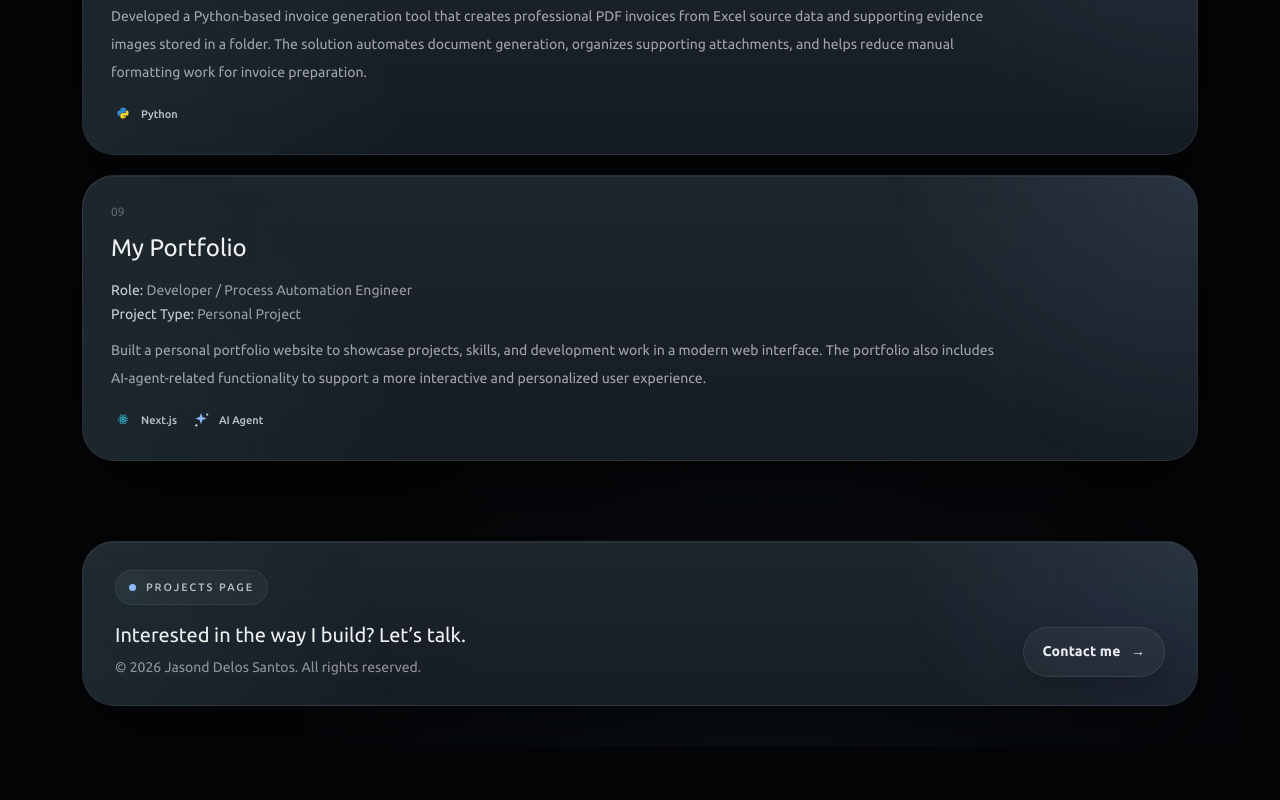
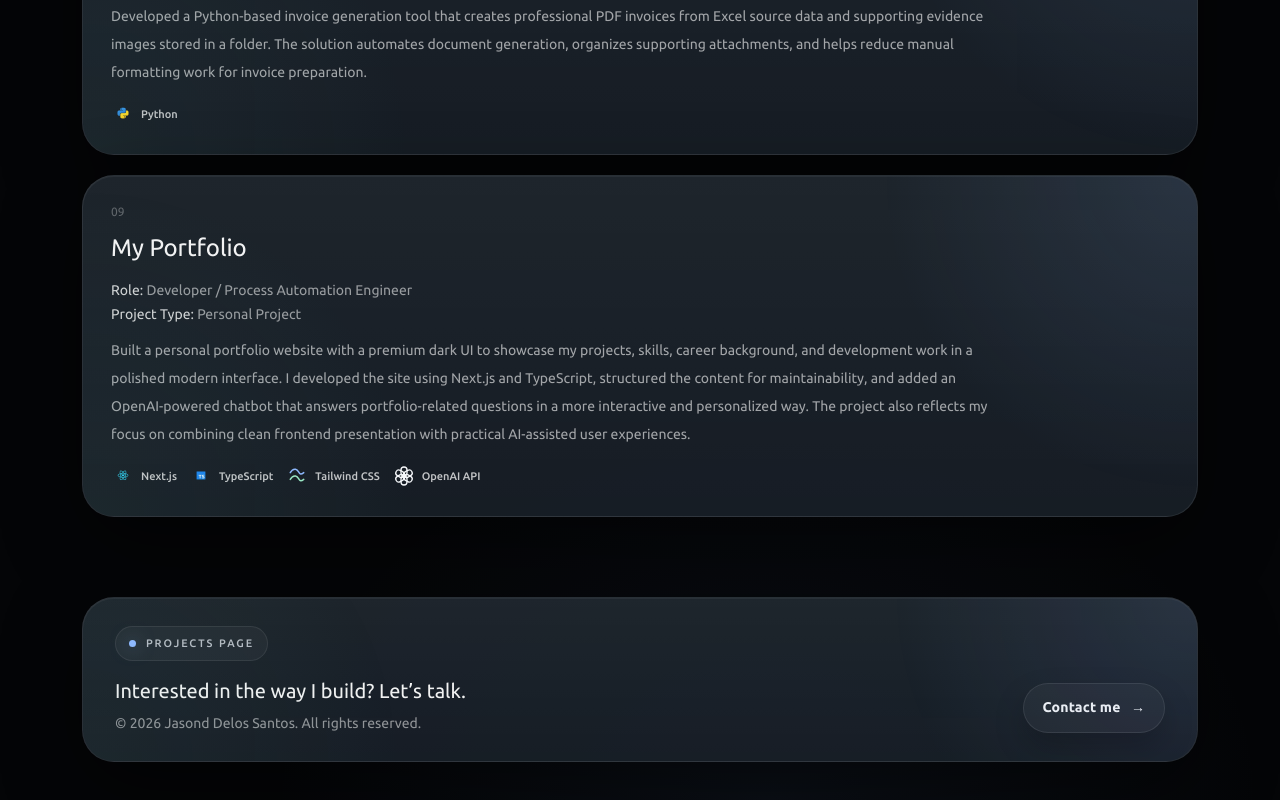
Before and after one commit to jasondee1992/my_portfolio, a Next.js app: page /projects in a window 1280 px wide. Shown: the part 2877-3677 px from the top of the page. Before the commit the page ends 3623 px from the top, so only its background shows below. Built offline with nearby package versions, Linux system fonts and the light colour scheme.

Commit message:
browser enhancement and UI

```diff
--- a/src/components/ChatbotPanel.tsx
+++ b/src/components/ChatbotPanel.tsx
@@ -170,6 +170,7 @@ export default function ChatbotPanel({ onClose }: { onClose: () => void }) {
         </div>
 
         <div
+          className="chat-scroll-area"
           style={{
             flex: 1,
             padding: 16,
@@ -433,6 +434,42 @@ export default function ChatbotPanel({ onClose }: { onClose: () => void }) {
           font-size: 13px;
         }
 
+        .chat-scroll-area {
+          scrollbar-width: thin;
+          scrollbar-color: rgba(143, 184, 255, 0.42) rgba(255, 255, 255, 0.04);
+        }
+
+        .chat-scroll-area::-webkit-scrollbar {
+          width: 10px;
+        }
+
+        .chat-scroll-area::-webkit-scrollbar-track {
+          margin: 10px 0;
+          border-radius: 999px;
+          background: linear-gradient(
+            180deg,
+            rgba(255, 255, 255, 0.02),
+            rgba(255, 255, 255, 0.05)
+          );
+        }
+
+        .chat-scroll-area::-webkit-scrollbar-thumb {
+          border: 2px solid transparent;
+          border-radius: 999px;
+          background:
+            linear-gradient(180deg, rgba(184, 208, 255, 0.9), rgba(93, 122, 196, 0.92))
+            padding-box;
+          box-shadow:
+            inset 0 1px 0 rgba(255, 255, 255, 0.3),
+            0 0 10px rgba(143, 184, 255, 0.18);
+        }
+
+        .chat-scroll-area::-webkit-scrollbar-thumb:hover {
+          background:
+            linear-gradient(180deg, rgba(214, 228, 255, 0.96), rgba(118, 149, 226, 0.96))
+            padding-box;
+        }
+
         @media (max-width: 768px) {
           .chat-input-field {
             font-size: 16px;
--- a/src/data/knowledge/projects.json
+++ b/src/data/knowledge/projects.json
@@ -133,9 +133,11 @@
       "project_type": "Personal Project",
       "tech_stack": [
         "Next.js",
-        "AI Agent"
+        "TypeScript",
+        "Tailwind CSS",
+        "OpenAI API"
       ],
-      "description": "Built a personal portfolio website to showcase projects, skills, and development work in a modern web interface. The portfolio also includes AI-agent-related functionality to support a more interactive and personalized user experience."
+      "description": "Built a personal portfolio website with a premium dark UI to showcase projects, skills, career background, and development work in a polished modern interface. The site was developed using Next.js and TypeScript, with content structured for maintainability and presentation quality. It also includes an OpenAI-powered chatbot that answers portfolio-related questions in a more interactive and personalized way, reflecting a practical blend of frontend development and AI-assisted user experience design."
     }
   ]
 }
--- a/src/data/projects.ts
+++ b/src/data/projects.ts
@@ -97,8 +97,8 @@ export const otherWorks: ProjectItem[] = [
     role: "Developer / Process Automation Engineer",
     type: "Personal Project",
     description:
-      "Built a personal portfolio website to showcase projects, skills, and development work in a modern web interface. The portfolio also includes AI-agent-related functionality to support a more interactive and personalized user experience.",
-    tags: ["Next.js", "AI Agent"],
+      "Built a personal portfolio website with a premium dark UI to showcase my projects, skills, career background, and development work in a polished modern interface. I developed the site using Next.js and TypeScript, structured the content for maintainability, and added an OpenAI-powered chatbot that answers portfolio-related questions in a more interactive and personalized way. The project also reflects my focus on combining clean frontend presentation with practical AI-assisted user experiences.",
+    tags: ["Next.js", "TypeScript", "Tailwind CSS", "OpenAI API"],
   },
 ];
 
--- a/src/lib/projectTechIcons.ts
+++ b/src/lib/projectTechIcons.ts
@@ -12,6 +12,9 @@ export const PROJECT_TECH_ICON_MAP: Record<string, string> = {
   PostgreSQL: "/icons/skills/PostgreSQL.webp",
   Django: "/icons/skills/Django.webp",
   "Next.js": "/icons/skills/react.webp",
+  TypeScript: "/icons/skills/TypeScript.webp",
+  "Tailwind CSS": "/icons/skills/tailwind.svg",
+  "OpenAI API": "/icons/skills/openai.svg",
   "AI Agent": "/icons/skills/ai.svg",
   AI: "/icons/skills/ai.svg",
   RAG: "/icons/skills/rag.svg",
```
Also changed, not shown: public/icons/skills/openai.svg (added).
